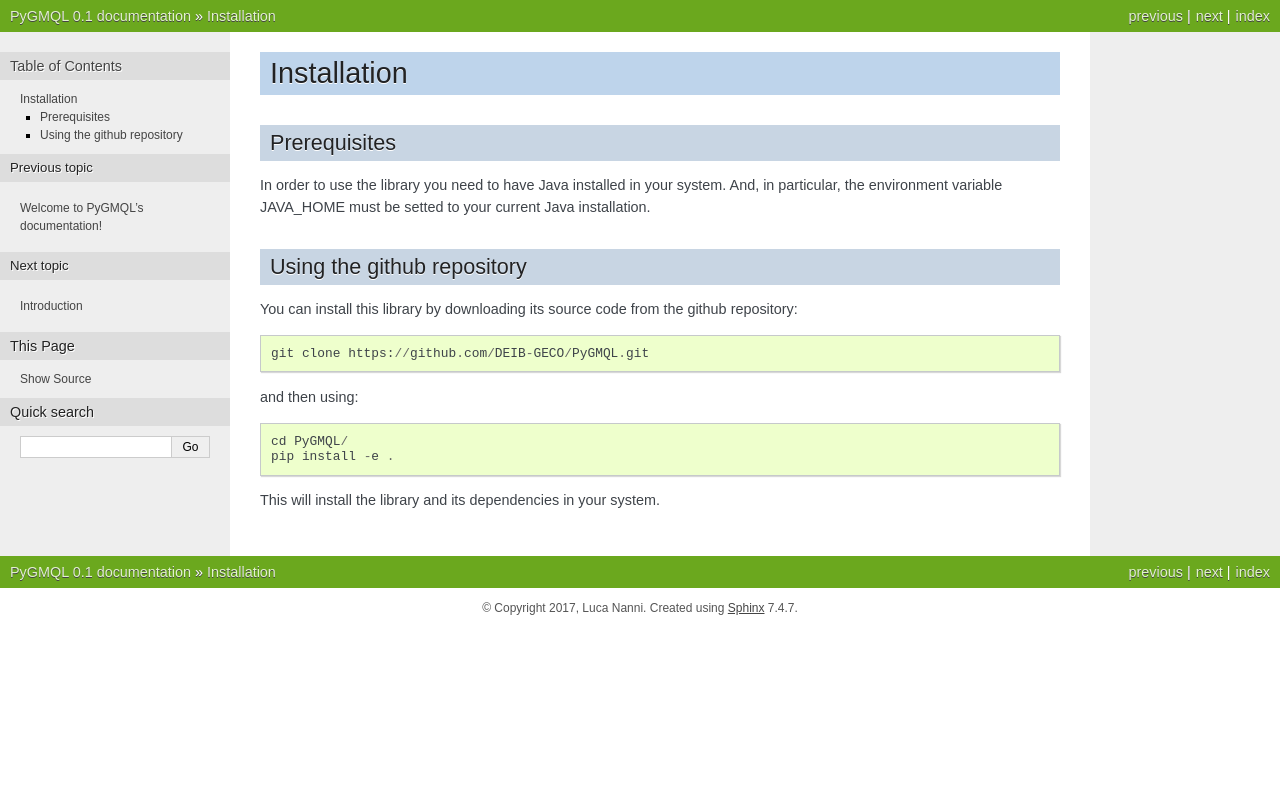
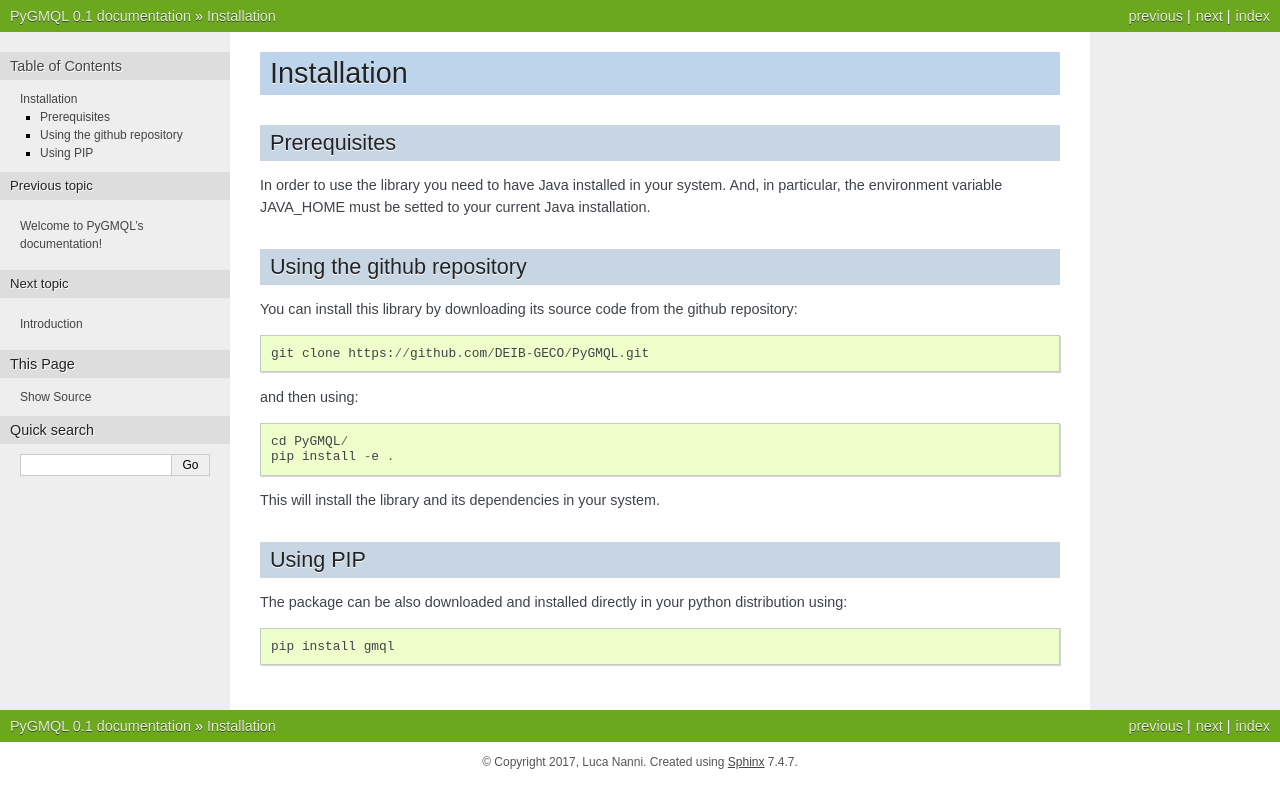
Before and after one commit to DEIB-GECO/PyGMQL, a Sphinx documentation site: the page built from doc/source/installation.rst, in a window 1280 px wide. Shown: the top 808 px of the page. Built offline with Sphinx 7.4.7, drawn with Linux system fonts in a browser that asks for light colours.

Commit message:
Added pip install

```diff
--- a/doc/source/installation.rst
+++ b/doc/source/installation.rst
@@ -21,3 +21,10 @@ and then using::
     pip install -e .
 
 This will install the library and its dependencies in your system.
+
+---------
+Using PIP
+---------
+The package can be also downloaded and installed directly in your python distribution using::
+
+    pip install gmql
```
